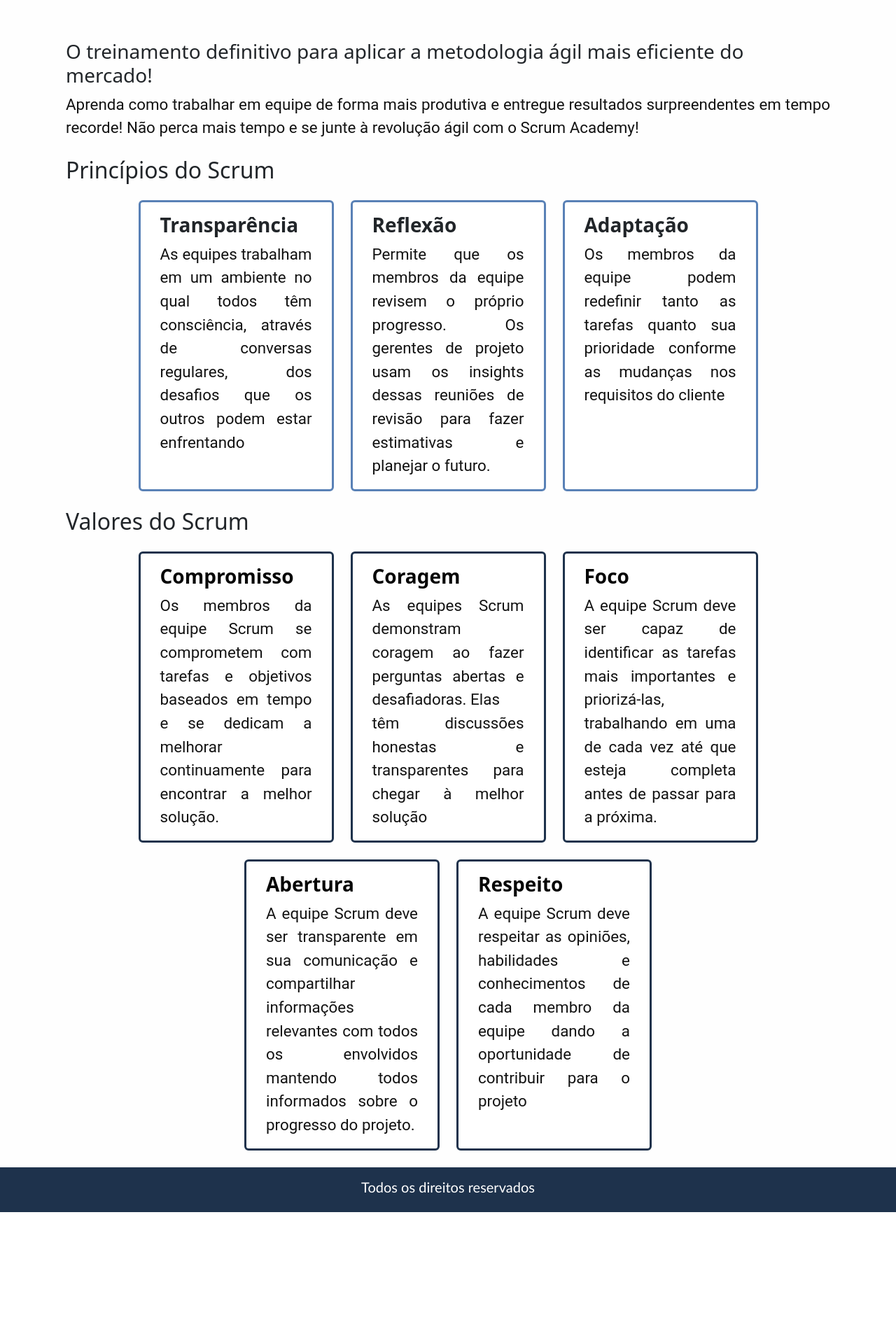
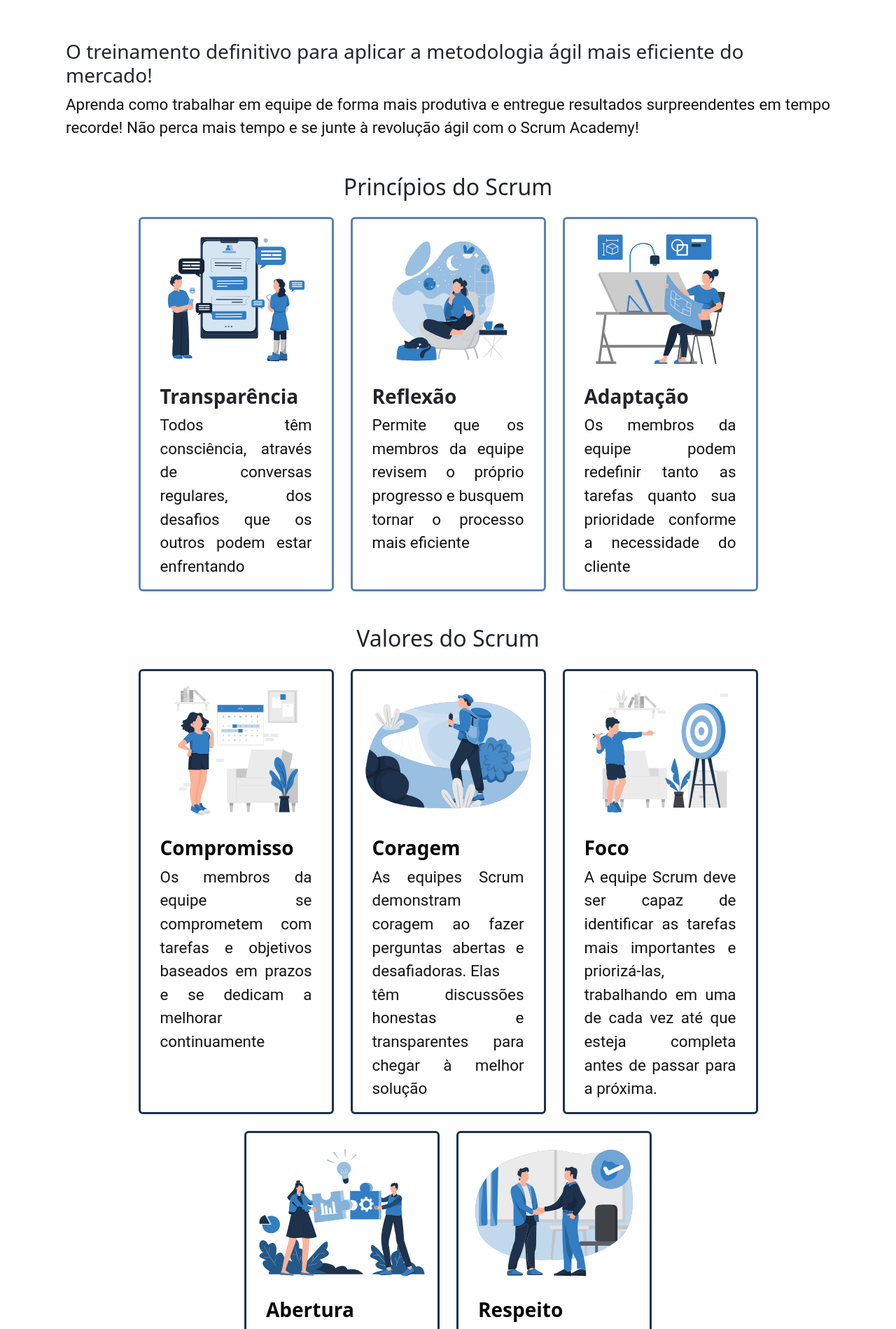
Before and after one commit to BrunoVieira003/ScrumAcademy, a Flask app: page / in a window 1280 px wide. Shown: the part 613-2512 px from the top of the page at 70% size. Before the commit the page ends 2345 px from the top, so only its background shows below. Run offline with Flask 2, Linux system fonts and the light colour scheme; some libraries are stand-ins or nearby versions.

Commit message:
Adiciona imagens aos cards da home

```diff
--- a/static/css/styles.css
+++ b/static/css/styles.css
@@ -267,7 +267,7 @@ hr{
     color: black;
 }
 
-.card > .card-img-top{
+.card > .link-image{
     width: 40%;
     align-self: center;
 }
--- a/templates/home.html
+++ b/templates/home.html
@@ -25,47 +25,52 @@
    <p>Aprenda como trabalhar em equipe de forma mais produtiva e entregue resultados surpreendentes em tempo recorde! Não perca mais tempo e se junte à revolução ágil com o Scrum Academy!</p>
 </section>
 
-<section class="container">
-   <h2>Princípios do Scrum</h2>
+<section class="container mt-5">
+   <h2 class="text-center">Princípios do Scrum</h2>
    <div class="row row-cols-lg-4 row-cols-sm-auto gap-4 justify-content-center">
 
 
       <div class="card light-card">
+         <img class="card-img-top" src="../static/imagens/home_img/transparencia.svg" alt="">
          <div class="card-body">
             <h3 class="card-title">Transparência</h3>
-            <p class="card-text">As equipes trabalham em um ambiente no qual todos têm consciência, através de conversas regulares, dos desafios que os outros podem estar enfrentando</p>
+            <p class="card-text">Todos têm consciência, através de conversas regulares, dos desafios que os outros podem estar enfrentando</p>
          </div>
       </div>
 
       <div class="card light-card">
+         <img class="card-img-top" src="../static/imagens/home_img/reflexao.svg" alt="">
          <div class="card-body">
             <h3 class="card-title">Reflexão</h3>
-            <p class="card-text">Permite que os membros da equipe revisem o próprio progresso. Os gerentes de projeto usam os insights dessas reuniões de revisão para fazer estimativas e planejar o futuro.</p>
+            <p class="card-text">Permite que os membros da equipe revisem o próprio progresso e busquem tornar o processo mais eficiente</p>
          </div>
       </div>
 
       <div class="card light-card">
+         <img class="card-img-top" src="../static/imagens/home_img/adaptacao.svg" alt="">
          <div class="card-body">
             <h3 class="card-title">Adaptação</h3>
-            <p class="card-text">Os membros da equipe podem redefinir tanto as tarefas quanto sua prioridade conforme as mudanças nos requisitos do cliente </p>
+            <p class="card-text">Os membros da equipe podem redefinir tanto as tarefas quanto sua prioridade conforme a necessidade do cliente</p>
          </div>
       </div>
 
    </div>
 </section>
 
-<section class="container">
-   <h2>Valores do Scrum</h2>
+<section class="container mt-5">
+   <h2 class="text-center">Valores do Scrum</h2>
 
    <div class="row row-cols-lg-4 row-cols-sm-auto gap-4 justify-content-center">
       <div class=" card dark-card">
+         <img class="card-img-top" src="../static/imagens/home_img/compromisso.svg" alt="">
          <div class="card-body">
             <h3 class="card-title">Compromisso</h3>
-            <p class="card-text">Os membros da equipe Scrum se comprometem com tarefas e objetivos baseados em tempo e se dedicam a melhorar continuamente para encontrar a melhor solução.</p>
+            <p class="card-text">Os membros da equipe se comprometem com tarefas e objetivos baseados em prazos e se dedicam a melhorar continuamente</p>
          </div>
       </div>
 
       <div class="card dark-card">
+         <img class="card-img-top" src="../static/imagens/home_img/coragem.svg" alt="">
          <div class="card-body">
             <h3 class="card-title">Coragem</h3>
             <p class="card-text">As equipes Scrum demonstram coragem ao fazer perguntas abertas e desafiadoras. Elas têm discussões honestas e transparentes para chegar à melhor solução</p>
@@ -73,6 +78,7 @@
       </div>
 
       <div class="card dark-card">
+         <img class="card-img-top" src="../static/imagens/home_img/foco.svg" alt="">
          <div class="card-body">
             <h3 class="card-title">Foco</h3>
             <p class="card-text">A equipe Scrum deve ser capaz de identificar as tarefas mais importantes e priorizá-las, trabalhando em uma de cada vez até que esteja completa antes de passar para a próxima.</p>
@@ -80,6 +86,7 @@
       </div>
 
       <div class="card dark-card">
+         <img class="card-img-top" src="../static/imagens/home_img/abertura.svg" alt="">
          <div class="card-body">
             <h3 class="card-title">Abertura</h3>
             <p class="card-text">A equipe Scrum deve ser transparente em sua comunicação e compartilhar informações relevantes com todos os envolvidos mantendo todos informados sobre o progresso do projeto.</p>
@@ -87,6 +94,7 @@
       </div>
 
       <div class="card dark-card">
+         <img class="card-img-top" src="../static/imagens/home_img/respeito.svg" alt="">
          <div class="card-body">
             <h3 class="card-title">Respeito</h3>
             <p class="card-text">A equipe Scrum deve respeitar as opiniões, habilidades e conhecimentos de cada membro da equipe dando a oportunidade de contribuir para o projeto</p>
```
Also changed, not shown: templates/links.html (+5 -5 lines), static/imagens/home_img/abertura.svg (added), static/imagens/home_img/adaptacao.svg (added), static/imagens/home_img/compromisso.svg (added), static/imagens/home_img/coragem.svg (added), static/imagens/home_img/foco.svg (added), static/imagens/home_img/home1.png (deleted), static/imagens/home_img/home2.png (deleted), static/imagens/home_img/reflexao.svg (added), static/imagens/home_img/respeito.svg (added), static/imagens/home_img/transparencia.svg (added).
